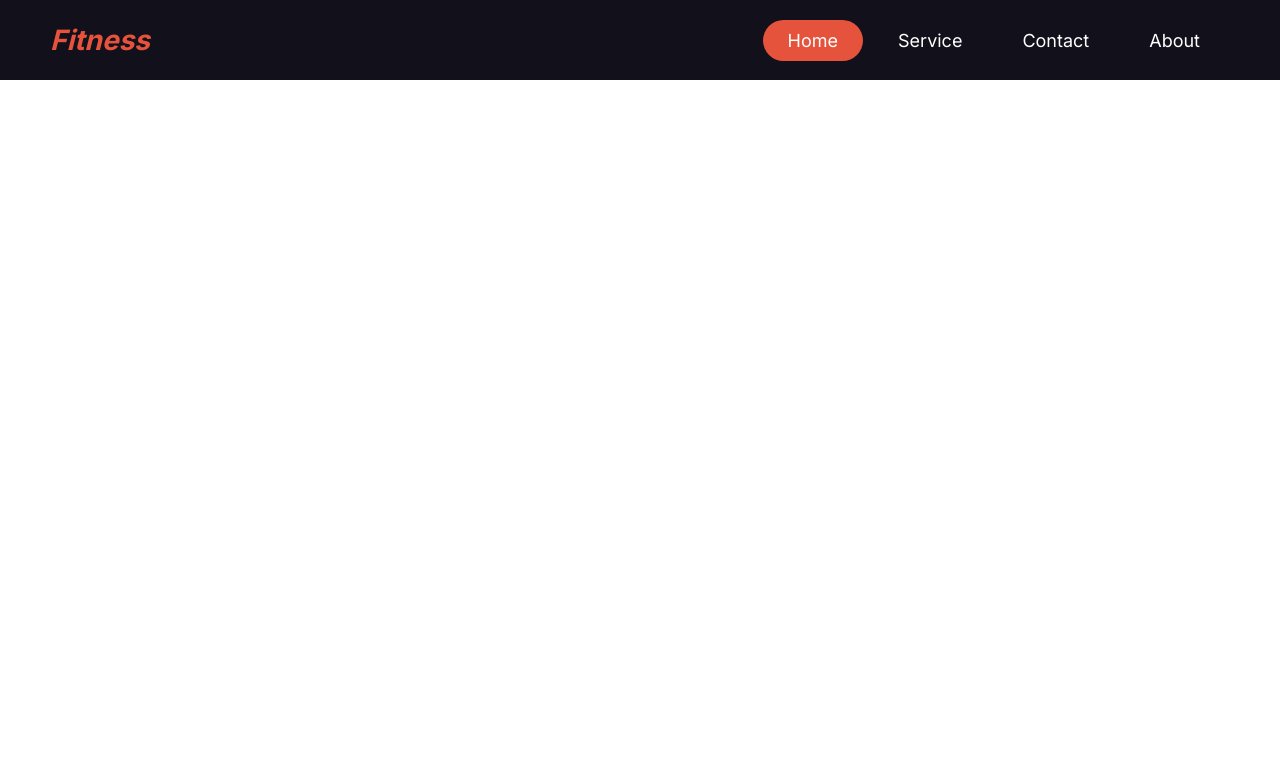
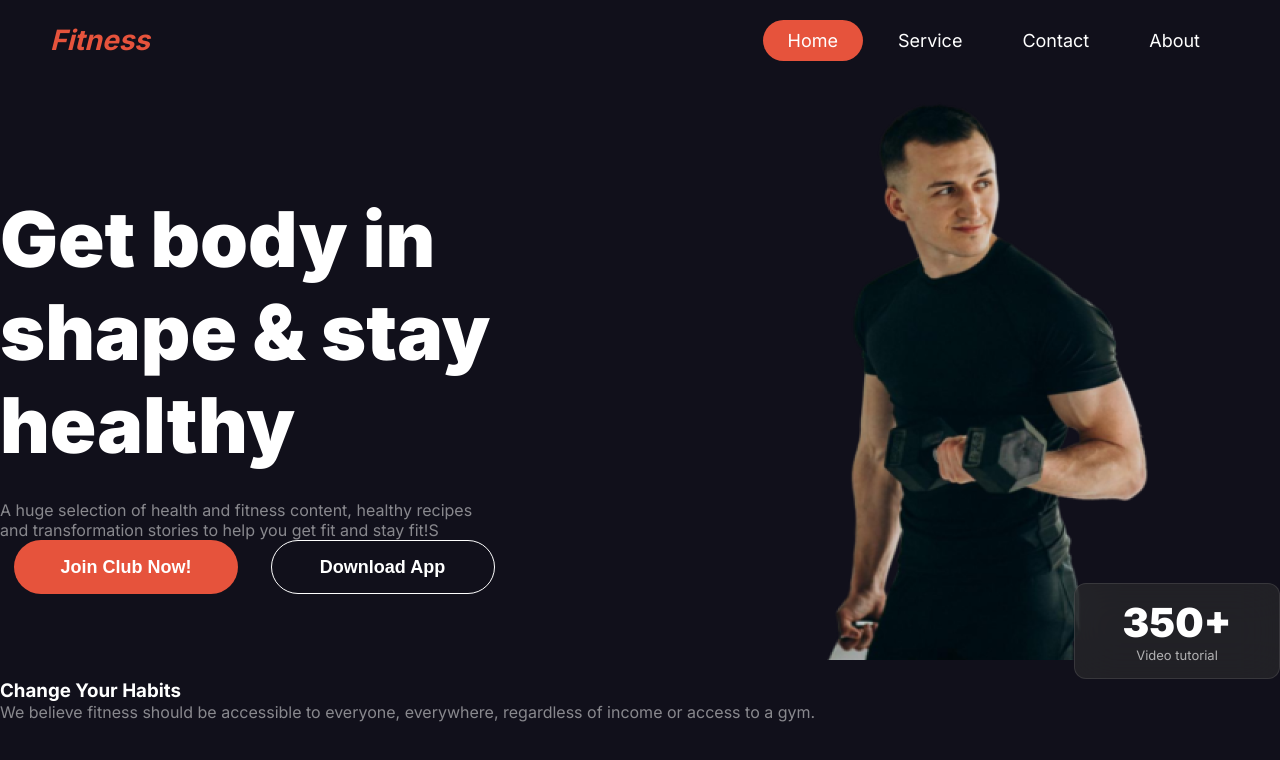
Before and after one commit to Khalid-Saifullaha/fitness-website, a plain HTML site: page index.html in a window 1280 px wide. Drawn offline with Linux system fonts and the light colour scheme.

Commit message:
added banner section

```diff
--- a/index.html
+++ b/index.html
@@ -31,5 +31,28 @@
             </ul>
         </nav>
     </header>
+    <section class="banner display-flex">
+        <div>
+            <h2 class="section-title text-light">Get body in <br> shape & stay <br>
+                 healthy</h2>
+                 <p  class="text-light-gray">A huge selection of health and fitness content, healthy recipes <br>
+                     and transformation stories to help you get fit and stay fit!S</p>
+                     <button class="btn-primary">Join Club Now!</button>
+                     <button class="btn-down">Download App</button>
+            </div>
+        </div>
+        <div class="img-item">
+            <img src="images/Images-1.png" alt="">
+            <button id="experience-badge"><span id="number">350+</span> <br><span id="video">Video tutorial</span></button>
+        </div>
+    </section>
+
+    <!-- change your habits -->
+     <section class="habits">
+        <div class="habit-container">
+            <h3 class="text-light">Change Your Habits</h3>
+            <p class="text-light-gray">We believe fitness should be accessible to everyone, everywhere, regardless of income or access to a gym.</p>
+        </div>
+     </section>
 </body>
 </html>
--- a/styles/style.css
+++ b/styles/style.css
@@ -2,7 +2,7 @@
 
 body {
     font-family: "Inter", sans-serif;
-    /* background: #11101b; */
+    background: #11101b;
 }
 *{
     margin: 0;
@@ -11,6 +11,20 @@ body {
     text-decoration: none;
     box-sizing: border-box;
 }
+
+/* sared */
+.display-flex {
+    display: flex;
+}
+.text-light {
+    color: rgb(255, 255, 255);
+}
+.text-light-gray {
+    color: rgba(255, 255, 255, 0.5);
+
+}
+
+/* header */
 
 header {
     width: 100%;
@@ -50,6 +64,104 @@ header {
     color: #FFFFFF;
     background: #E6533C;
 }
+
+/* banner  */
+.banner {
+    background: #11101b;
+    margin: 0 auto;
+    gap: 10.40rem;
+    justify-content: space-between;
+    align-items: center;
+}
+
+
+.section-title {
+    font-size: 4.8rem;
+    font-weight: 900;
+    margin: 28px 0px;
+}
+.btn-primary {
+    width: 224px;
+    height: 54px;
+    color: rgb(255, 255, 255);
+    font-size: 18px;
+    font-weight: 600;
+    border-radius: 42px;
+    background: rgb(230, 83, 60);
+    border: none;
+    margin: 0px 14px;
+}
+.btn-down {
+    width: 224px;
+    height: 54px;
+    color: rgb(255, 255, 255);
+    font-size: 18px;
+    font-weight: 600;
+    border-radius: 42px;
+    background: none;
+    border: 1px solid rgb(255, 255, 255);
+    padding: 16px 40px 16px 40px;
+    margin: 0px 14px;
+
+}
+
+#experience-badge {
+    width: 206px;
+    height: 96px;
+    box-sizing: border-box;
+    border: 1px solid rgba(255, 255, 255, 0.1);
+    border-radius: 12px;
+    backdrop-filter: blur(20px);
+    background: rgba(48, 48, 48, 0.54);
+    margin-left: -100px;
+    margin-top: -400px;
+}
+#number {
+    color: rgb(255, 255, 255);
+    font-family: Inter;
+    font-size: 40px;
+    font-weight: 900;
+}
+#video {
+    color: rgba(255, 255, 255, 0.65);
+    font-family: Inter;
+    font-size: 13px;
+    font-weight: 400;
+}
+
+/* .right-content {
+    margin-right: 214px;
+}
+.right-content img {
+    border: 2px solid red;
+    width: 349px;
+height: 580px;
+}
+.btn-500 {
+    width: 193px;
+    height: 98px;
+    font-size: 13px;
+    font-weight: 400;
+    color: rgba(255, 255, 255, 0.65);
+    font-size: 13px;
+    font-weight: 400;
+    box-sizing: border-box;
+    border: 1px solid rgba(255, 255, 255, 0.1);
+    border-radius: 12px;
+    backdrop-filter: blur(20px);
+    background: rgba(255, 255, 255, 0.1);
+    text-align: center;
+    margin-left: -200px;
+    margin-right: 214px;
+    margin-top: -200px;
+
+}
+.free-500 {
+    color: rgb(255, 255, 255);
+    font-size: 40px;
+    font-weight: 900;
+} */
+
 
 @media screen and (max-width: 1320px) {
     header {
@@ -94,4 +206,7 @@ header {
     .nav-bar ul li a {
         margin-bottom: 12px;
     }
+    .banner {
+        flex-direction: column;
+    }
 }
```
